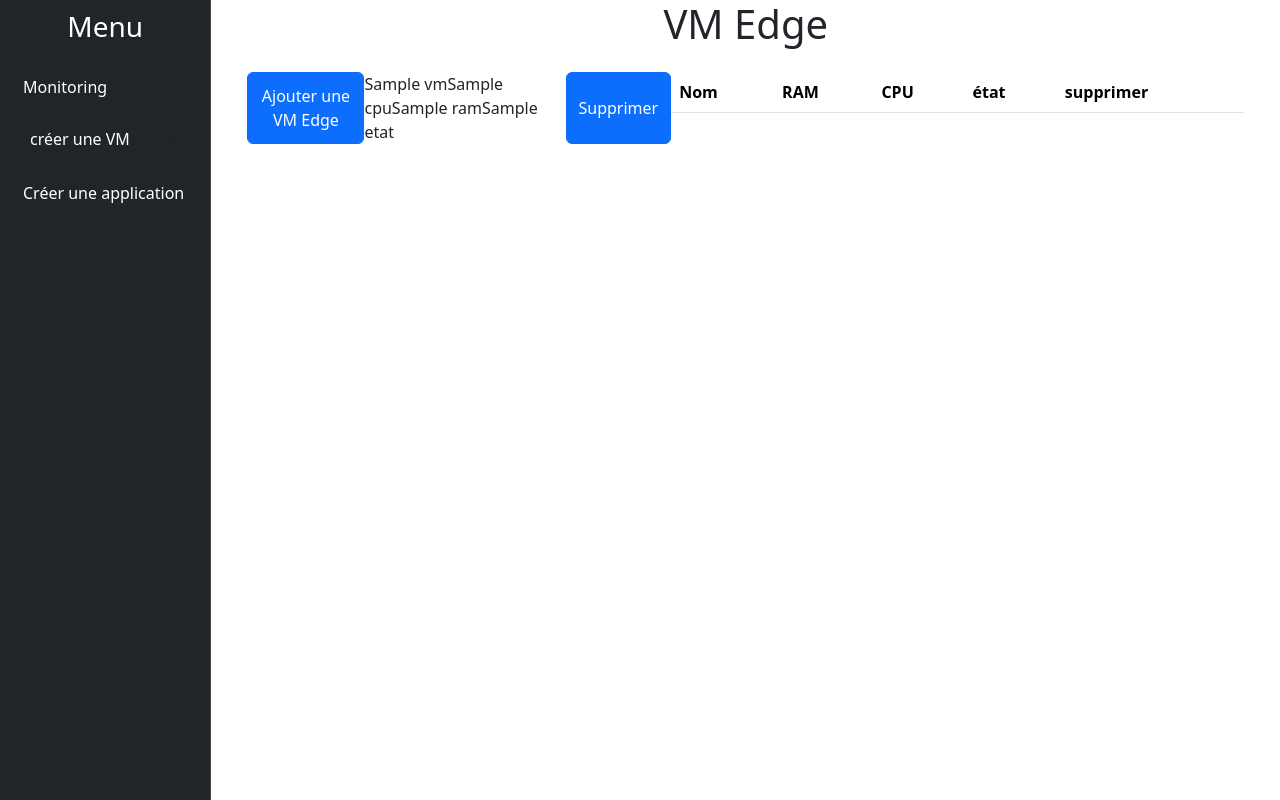
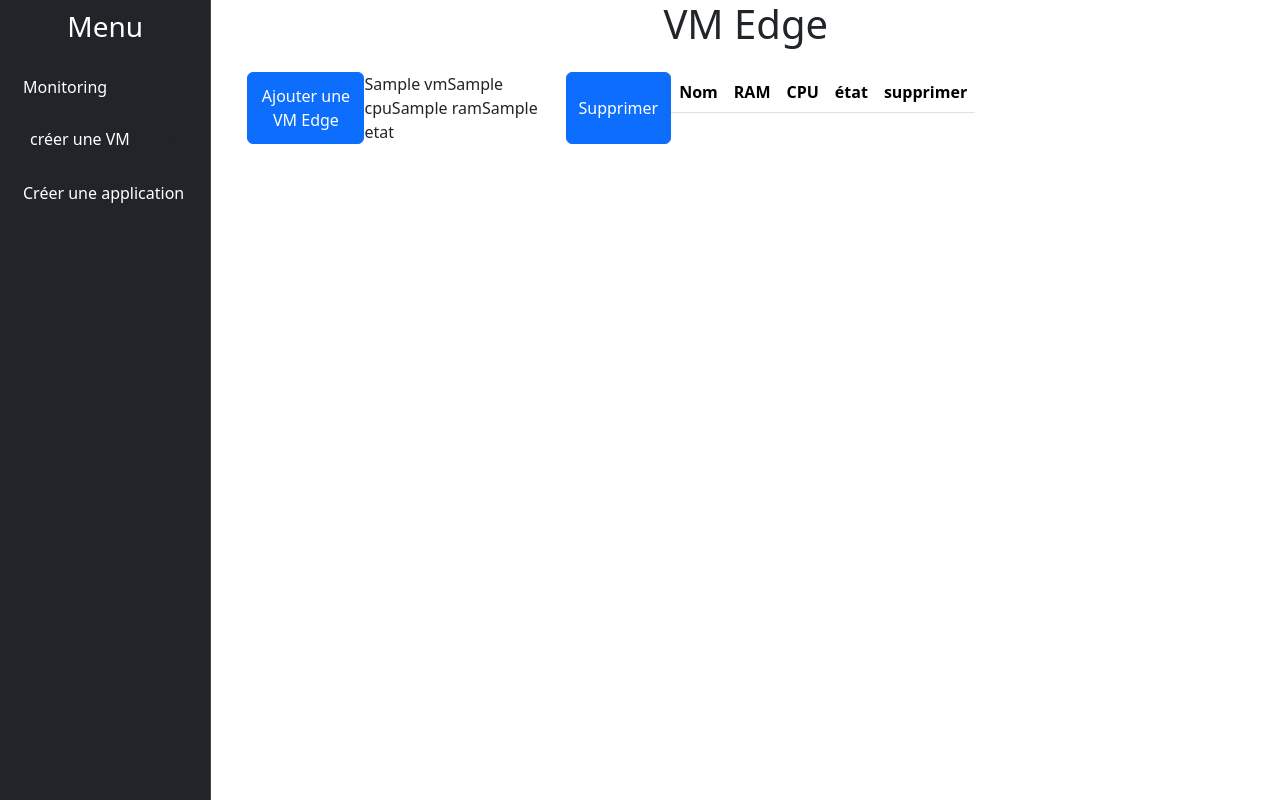
Before and after one commit to ssaumon/stageTR, a Flask app: template app/frontend/templates/edge.j2 in a window 1280 px wide. Run offline with Flask 3, Linux system fonts and the light colour scheme; the template is opened without the code that fills it: most values are stand-ins (such as "Sample title", 1, 10 or a date in 2020); lists and menus that the app fills with data are empty.

Commit message:
edit tableau

```diff
--- a/app/frontend/app.py
+++ b/app/frontend/app.py
@@ -18,7 +18,7 @@ def index():
 def edge():
     cur.execute("SELECT * from edge;")
     print(cur.fetchall())
-    return render_template("edge.j2")
+    return render_template("edge.j2",vms=cur.fetchall())
 
 @app.route("/iot")
 def iot():
--- a/app/frontend/templates/edge.j2
+++ b/app/frontend/templates/edge.j2
@@ -48,7 +48,7 @@
                 Ajouter une VM Edge
           </button>
 
-          <table class="table table-striped">
+          <table class="d-flex table table-striped">
             <thead>
               <tr>
                 <th scope="col">Nom</th>
```
